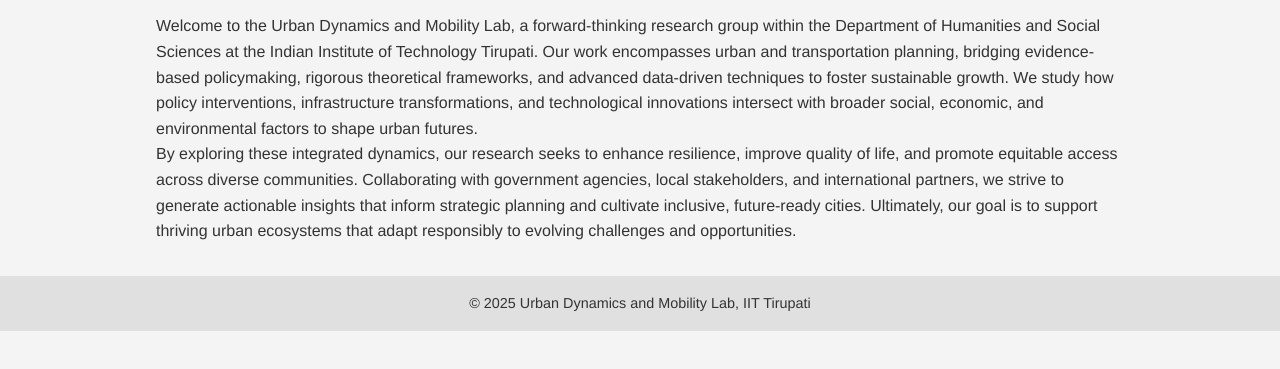
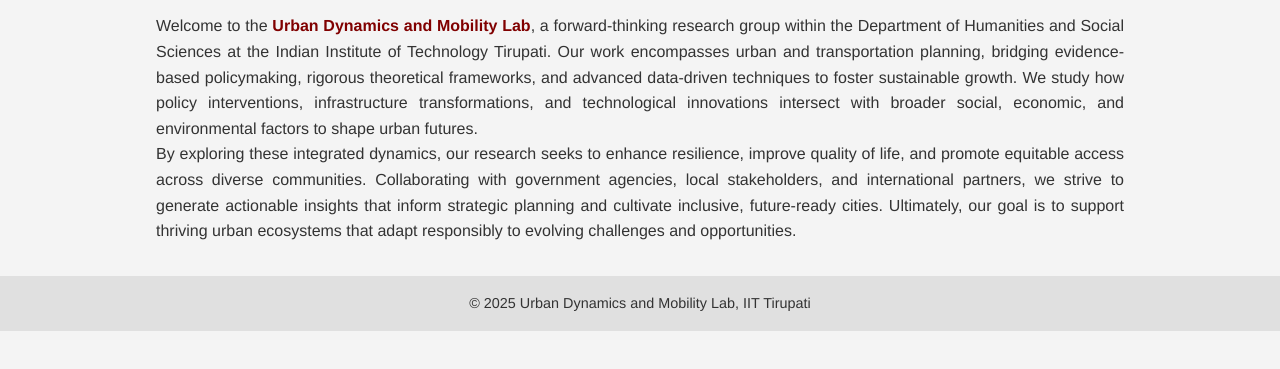
Before and after one commit to udml-iittp/udml-iittp.github.io, a plain HTML site: page index.html in a window 1280 px wide. Shown: the part 169-538 px from the top of the page. Drawn offline with Linux system fonts and the light colour scheme.

Commit message:
Update index.html

```diff
--- a/index.html
+++ b/index.html
@@ -28,8 +28,8 @@
 
   <main>
     <h1>About Our Lab</h1>
-   <p>
-  Welcome to the Urban Dynamics and Mobility Lab, a forward-thinking research group within
+   <p style="text-align: justify;">
+  Welcome to the <span style="font-weight: bold; color: #800000;">Urban Dynamics and Mobility Lab</span>, a forward-thinking research group within
   the Department of Humanities and Social Sciences at the Indian Institute of Technology
   Tirupati. Our work encompasses urban and transportation planning, bridging evidence-based
   policymaking, rigorous theoretical frameworks, and advanced data-driven techniques to
@@ -37,7 +37,7 @@
   and technological innovations intersect with broader social, economic, and environmental
   factors to shape urban futures.
 </p>
-<p>
+<p style="text-align: justify;">
   By exploring these integrated dynamics, our research seeks to enhance resilience, improve
   quality of life, and promote equitable access across diverse communities. Collaborating with
   government agencies, local stakeholders, and international partners, we strive to generate
```
